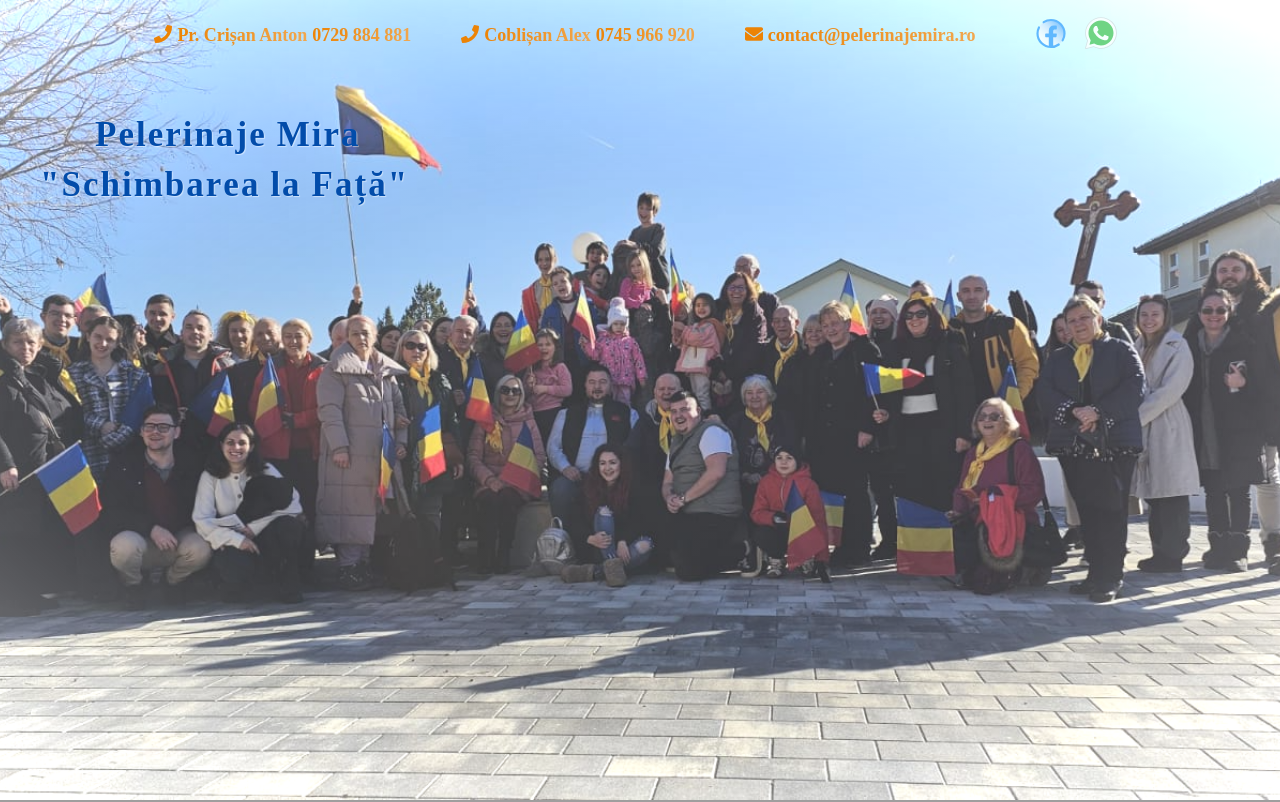
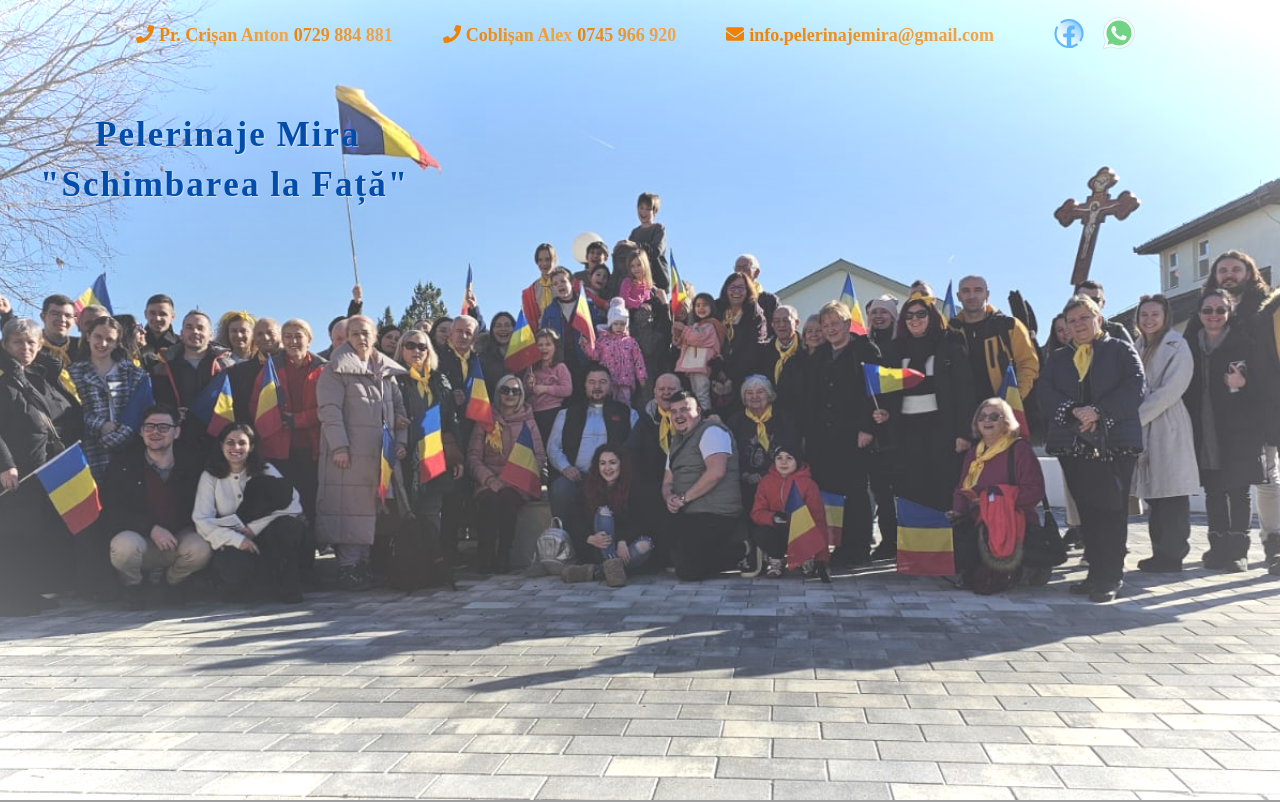
Before and after one commit to ramocoblisan/pelerinaje-mira, a React (Create React App) app: page / in a window 1280 px wide. Shown: the top 802 px of the page. Built offline with nearby package versions, Linux system fonts and the light colour scheme; grey boxes are pictures that could not be loaded.

Commit message:
Updated email address

```diff
--- a/src/components/Footer/Footer.jsx
+++ b/src/components/Footer/Footer.jsx
@@ -18,7 +18,7 @@ const Footer = () => {
           <h3>Contact</h3>
           <p>Pr. Crișan Anton <a href="tel:+40729884881">0729 884 881</a></p>
           <p>Coblișan Alex <a href="tel:0745966920">0745 966 920</a></p>
-          <p>Email: <a href="mailto:contact@pelerinajemira.ro">contact@pelerinajemira.ro</a></p>
+          <p>Email: <a href="mailto:info.pelerinajemira@gmail.com">info.pelerinajemira@gmail.com</a></p>
         </div>
 
         <div className={styles.privacyNotice}>
--- a/src/components/Header/Header.jsx
+++ b/src/components/Header/Header.jsx
@@ -35,7 +35,7 @@ const Header = () => {
           </div>
           <div className={`${styles.contactItem} ${styles.email}`}>
             <FaEnvelope className={styles.icon} />
-            <span className={styles.text}><a href="mailto:contact@pelerinajemira.ro">contact@pelerinajemira.ro</a></span>
+            <span className={styles.text}><a href="mailto:info.pelerinajemira@gmail.com">info.pelerinajemira@gmail.com</a></span>
           </div>
           <div className={styles.svgs}>
             <a href="https://www.facebook.com/profile.php?id=61561761496232" target="_blank" rel="noopener noreferrer">
```
